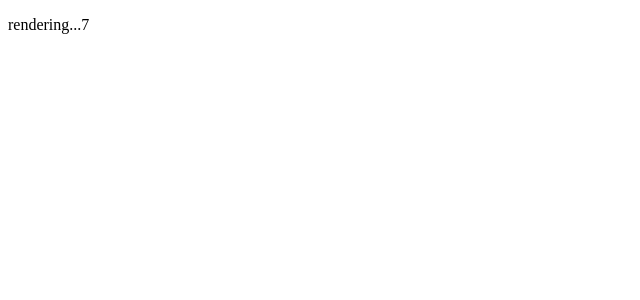
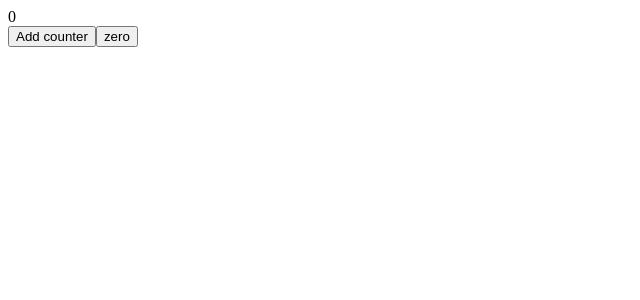
Before and after one commit to haryomalificient419/Fullstack-web-, a React (Create React App) app in the folder introduction_to_reactjs/tut2/: page / in a window 1280 px wide. Shown: the top 300 px of the page, without its empty margins (0-640 px from the left). Built offline with nearby package versions, Linux system fonts and the light colour scheme.

Commit message:
add event handlers

```diff
--- a/introduction_to_reactjs/tut2/src/App.js
+++ b/introduction_to_reactjs/tut2/src/App.js
@@ -7,9 +7,7 @@
 }
 */
 
-//stateful component
-import { useState } from 'react'
-
+/*
 const App = () => {
   const [ counter, setCounter] = useState(0)
 
@@ -24,4 +22,26 @@
     </div>
   )
 }
+*/
+
+import { useState } from 'react'
+
+//Event handler
+const App = () => {
+  const [counter, setCounter] = useState(0)
+  const increaseByOne = () => setCounter(counter + 1)
+  const setToZero = () => setCounter(0)
+
+  return (
+    <div>
+      <div>{counter}</div>
+        <button onClick={increaseByOne}>
+          Add counter
+        </button>
+        <button onClick={setToZero}>
+          zero
+        </button>
+    </div>
+  )
+}
 export default App
```
